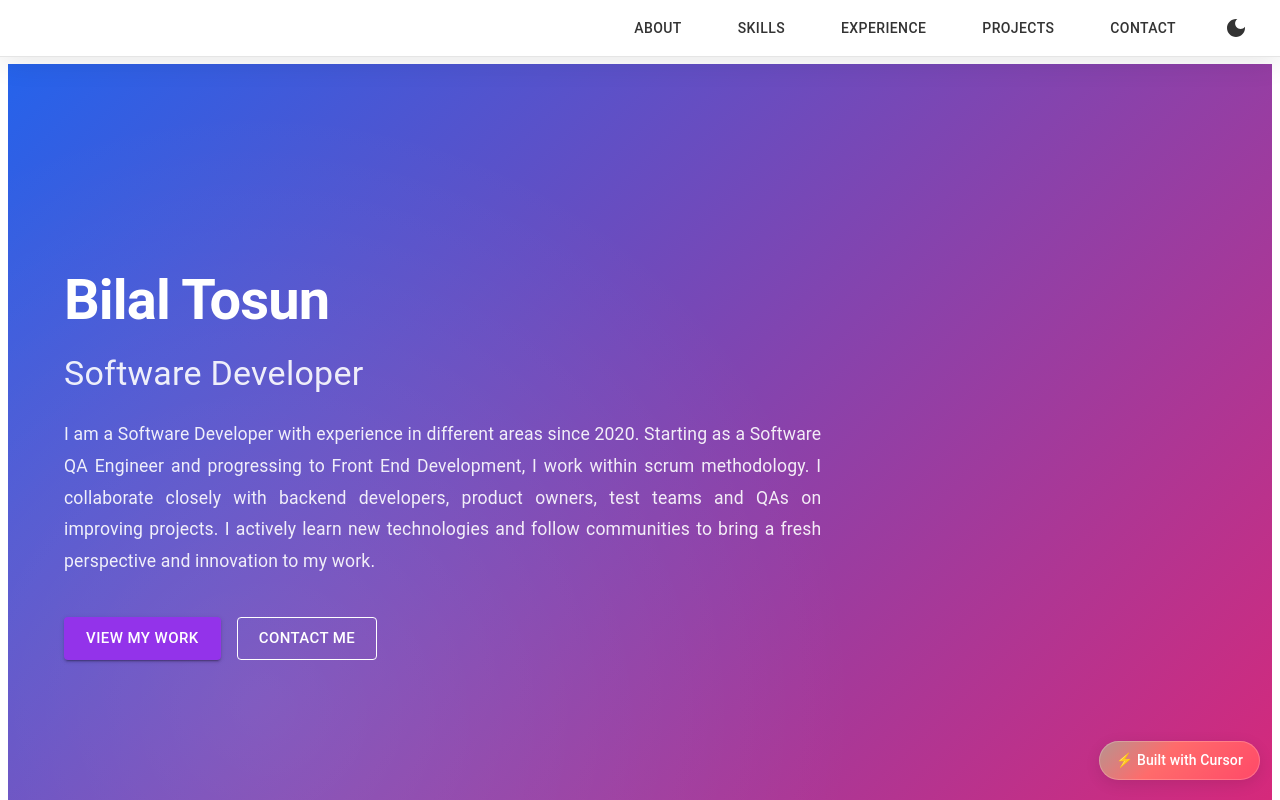
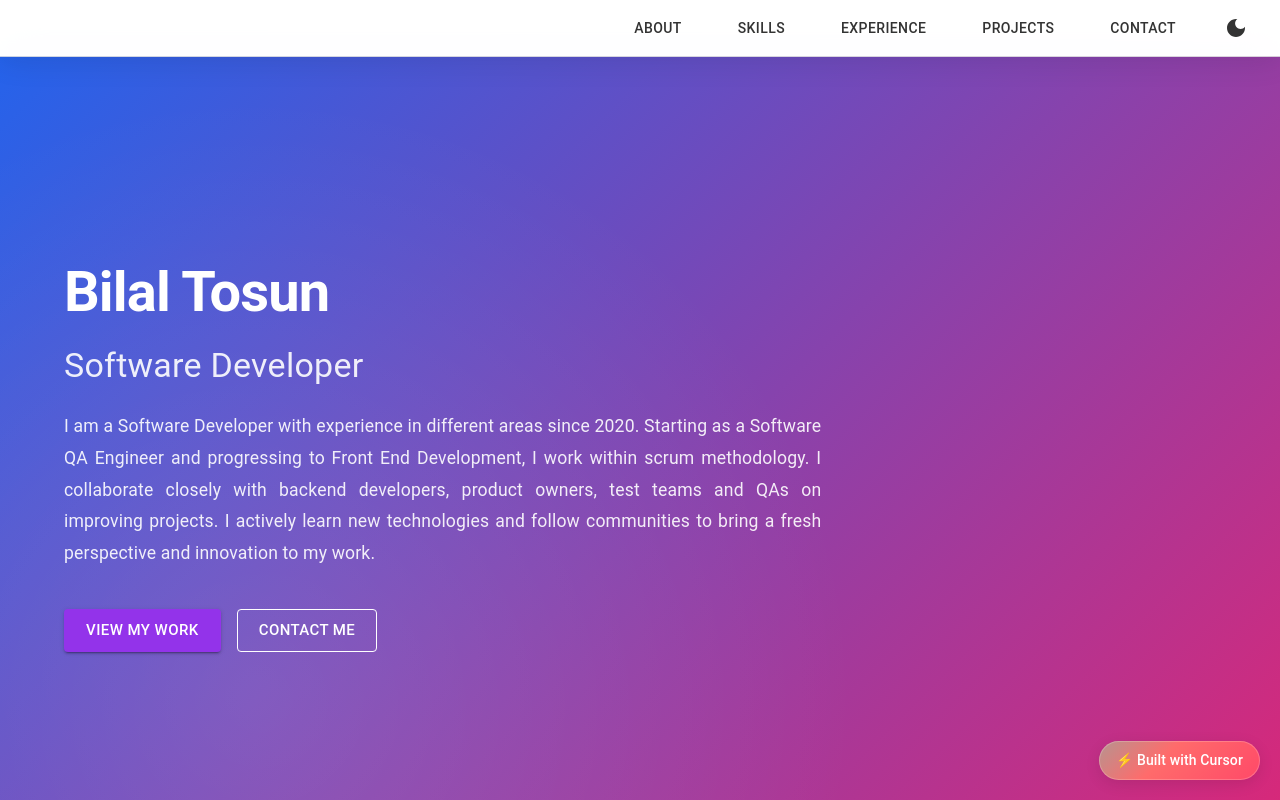
Before and after one commit to bilaltosungit/cursor-nextjs-portfolio, a Next.js app: page / in a window 1280 px wide. Shown: the top 800 px of the page. Built offline with nearby package versions, Linux system fonts and the light colour scheme.

Commit message:
removed body margin

```diff
--- a/src/app/globals.css
+++ b/src/app/globals.css
@@ -10,6 +10,13 @@
   }
 }
 
+html,
+body {
+  margin: 0;
+  padding: 0;
+  min-height: 100vh;
+}
+
 [data-nextjs-toast-wrapper] {
   display: none !important;
 }
```
